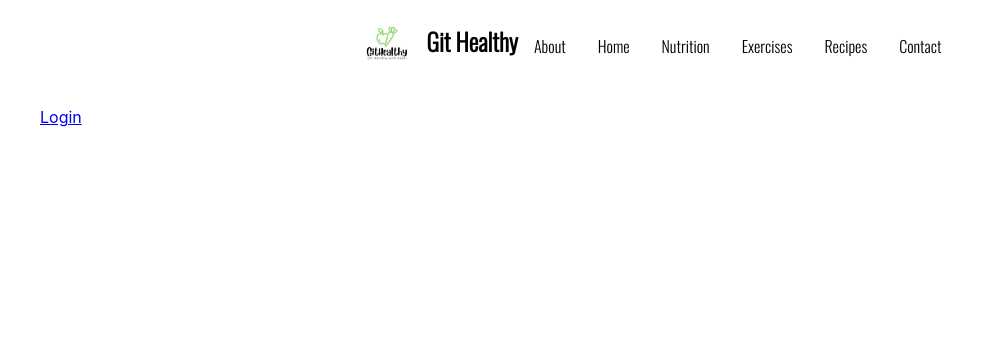
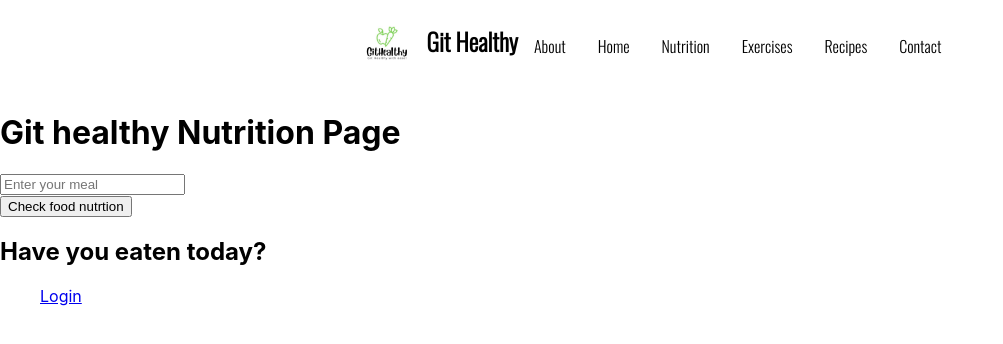
Before and after one commit to KishaMims/Git-Healthy-App-, a React (Create React App) app in the folder client/: page /api/nutrition in a window 1280 px wide. Shown: the top 344 px of the page, without its empty margins (0-1003 px from the left). Built offline with nearby package versions, Linux system fonts and the light colour scheme; no server answers.

Commit message:
api call working on server side

```diff
--- a/client/package.json
+++ b/client/package.json
@@ -20,7 +20,7 @@
     "test": "react-scripts test",
     "eject": "react-scripts eject"
   },
-  "proxy": "http://localhost:3001",
+  "proxy": "http://localhost:3001/",
   "eslintConfig": {
     "extends": [
       "react-app",
--- a/client/src/App.js
+++ b/client/src/App.js
@@ -7,7 +7,7 @@ import Exercises from "./pages/exercise";
 import About from "./pages/about";
 import FindFood from "./pages/nutritionpage";
 import Recipes from "./pages/recipe";
-import SearchFood from "./pages/searchfood";
+//import SearchFood from "./pages/searchfood";
 import Login from "./pages/login";
 import Contact from "./pages/contact";
 
@@ -22,10 +22,10 @@ function App() {
         {/* <Route path='/logout' element={<Login />}/> */}
           <Route path='/home' element={<Home />}/>
           <Route path='/about' element={<About/>}/>
-          <Route path='/nutrition' element={<FindFood/>}/>
+          <Route path='/api/nutrition' element={<FindFood/>}/>
          <Route path='/exercise' element={<Exercises/>}/>
          <Route path='/recipes' element={<Recipes/>}/>
-         <Route path='/searchfood' element={<SearchFood/>}/>
+         {/* <Route path='/api/searchfood' element={<SearchFood/>}/> */}
          <Route path='/contact' element={<Contact/>}/>
         </Routes>
         <Login/>
--- a/client/src/components/Navbar/index.js
+++ b/client/src/components/Navbar/index.js
@@ -16,7 +16,7 @@ const Navbar = () => {
           <NavLink to="/home" activeStyle>
             Home
           </NavLink>
-          <NavLink to="/nutrition" activeStyle>
+          <NavLink to="/api/nutrition" activeStyle>
             Nutrition
           </NavLink>
           <NavLink to="/exercise" activeStyle>
--- a/client/src/pages/nutritiondeatails.js
+++ b/client/src/pages/nutritiondeatails.js
@@ -12,11 +12,10 @@ const {nutrition} = props;
      {" "}Have you eaten today?{" "}</h2>) : (
       <p>
         <span>{nutrition}</span>
-        <span>{JSON.stringify(nutrition)}</span>
-         <span>Food:{nutrition.name}</span>
+         <span>Food:{nutrition.items.name}</span>
          <span>Sugars:{nutrition.sugar_g}</span>
-         <span>Calories:{nutrition.calories}</span>
-         <span>Protien:{nutrition.protien_g}</span>
+         <span>Calories:{nutrition.items.calories}</span>
+         <span>Protien:{nutrition.items.protien_g}</span>
       </p>
      )}
     </div>
--- a/client/src/pages/nutritionpage.js
+++ b/client/src/pages/nutritionpage.js
@@ -5,48 +5,29 @@ import Nutrition from "./nutritiondeatails";
 //import axios from 'axios';
 
 const FindFood = () => {
-const [nutrtion, setNutrition] = useState([]);
-
-
-//headers: myHeaders,
-// var myHeaders = new Headers();
-
+  const [nutrtion, setNutrition] = useState(null);
 
   const getFoodNutrition = (e) => {
     e.preventDefault();
     let food = e.target.elements.food.value;
-    console.log(food);
-    fetch(`/api/nutrition?query=${food}`,{
+    console.log('food: ', food);
+    fetch(`/api/nutrition?food=${food}`, {
     })
-        .then((response) =>  response.json())
+      .then((response) => response.json())
       .then((data) => {
         setNutrition(data);
-            console.log(data);
+        console.log('Food info here', data);
       })
-        .catch((err) => console.error(`Error: ${err}`));
+      .catch(err => console.error(err));
   }
-
-  // useEffect(()=> {
-  // function getFoodNutrition() {
-  //   fetch(`/nutrition?query=${food}`, {
-  //     method: "POST",
-  //     headers: { 'X-Api-Key': process.env.CALORIENINJAAPIKEY, contentType: 'application/json'},
-  //     body: JSON.stringify({ test: food }),
-  //   })
-  //     .then((res) => res.json())
-  //     .then((result) => setNutrition(result))
-  //     .catch((err) => console.log(`Error: ${err}`));
-
-
 
   return (
 
     <div className="HomeTitle">
       <h1 className="HomeTitle">Git healthy Nutrition Page</h1>
-        <SearchFood getFoodNutrition={getFoodNutrition}/>
-        <Nutrition nutrtion={nutrtion}/>
+      <SearchFood getFoodNutrition={getFoodNutrition} />
+      <Nutrition nutrtion={nutrtion} />
       <div>
-    {JSON.stringify(nutrtion)}
       </div>
     </div>
   )
```
Also changed, not shown: client/src/pages/searchfood.js (+1 -36 lines), 1 other file (tests, documents, lock files or other folders). Lines whose indentation alone changed are shown as unchanged.
